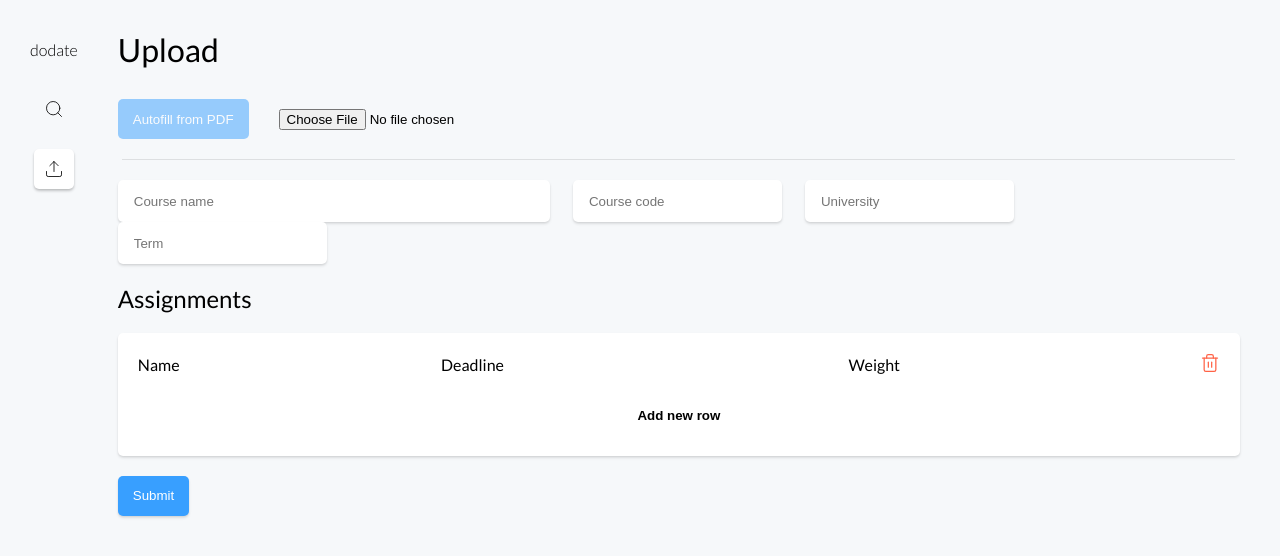
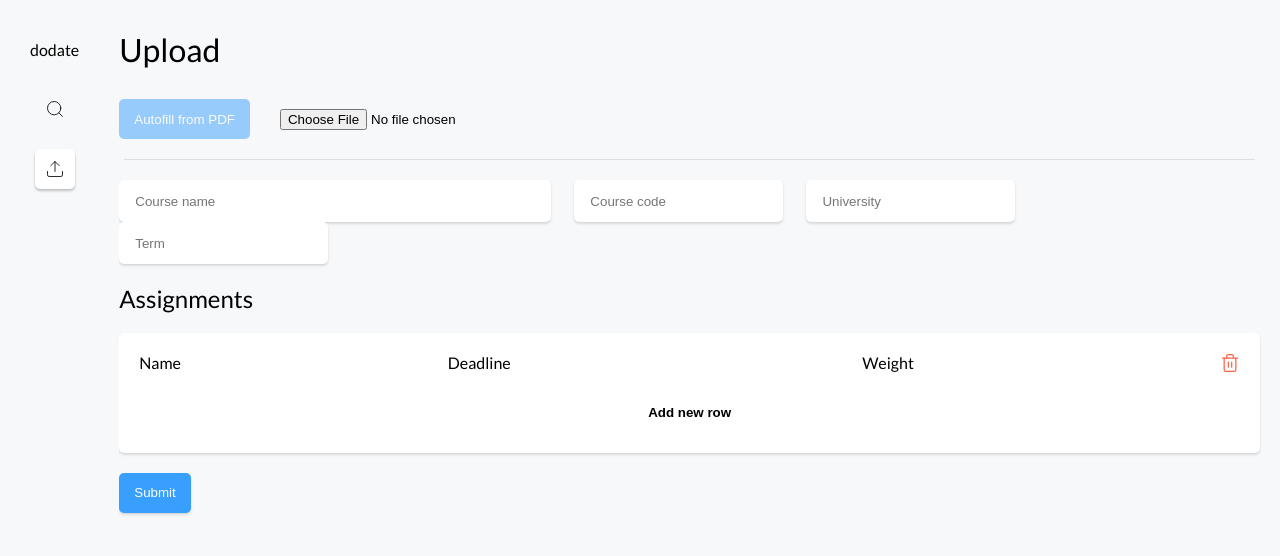
Before and after one commit to geotrieu/CH2020, a plain HTML site: page frontend/upload/index.html in a window 1280 px wide. Drawn offline with Linux system fonts and the light colour scheme.

Commit message:
minor styling changes

```diff
--- a/frontend/global.css
+++ b/frontend/global.css
@@ -14,6 +14,7 @@ body {
     background-color: var(--background-color);
     font-family: "Lato", sans-serif;
     font-weight: lighter;
+    overflow: hidden;
 }
 
 * {
@@ -58,7 +59,15 @@ select {
 }
 
 #title {
-    margin: 30px 0;
+    margin: 20px 0;
+    font-weight: bold;
+    padding: 10px 10px;
+    border-radius: var(--border-radius);
+    cursor: pointer;
+}
+
+#title:hover {
+    background-color: var(--hover-color);
 }
 
 .button {
@@ -81,13 +90,21 @@ select {
 
 #navWrapper,
 #page {
-    margin: 10px 20px;
+    margin: 10px;
+    margin-right: 20px;
 }
 
 #page {
     flex: 1;
     display: flex;
     flex-direction: column;
+    overflow-y: auto;
+    padding-bottom: 30px;
+    padding-top: 10px;
+    padding-right: 20px;
+    margin-right: 0;
+    margin-top: 0;
+    margin-bottom: 0;
 }
 
 #navWrapper {
@@ -103,7 +120,7 @@ select {
     transition: 0.2s;
 }
 
-#navWrapper #toSearch {
+#navWrapper #toSearchWrapper {
     margin-bottom: 20px;
 }
 
@@ -122,6 +139,5 @@ select {
     display: flex;
     flex-direction: row;
     margin-left: 10px;
-    margin-right: 20px;
-    margin-bottom: 20px;
+    height: 100%;
 }
--- a/frontend/upload/app.js
+++ b/frontend/upload/app.js
@@ -210,7 +210,7 @@ window.onload = function () {
       <td class="tableCell weight">
         <input class="tableInput percent" type="number" min="1" max="100" value="${weight}" />
       </td>
-      <td><img src="../assets/trash.svg" class="delete" /></td>
+      <td class="deleteCol"><img src="../assets/trash.svg" class="delete" /></td>
     `;
 
         document.getElementById("tableBody").appendChild(newEl);
--- a/frontend/upload/index.html
+++ b/frontend/upload/index.html
@@ -28,8 +28,8 @@
 
     <div id="contentWrapper">
       <div id="navWrapper">
-        <a href="../index.html"><p id="title">dodate</p></a>
-        <a href="../search/index.html">
+        <p id="title"><a href="../index.html">dodate</a></p>
+        <a id="toSearchWrapper" href="../search/index.html">
           <div class="navItem" id="toSearch">
             <svg xmlns="http://www.w3.org/2000/svg" width="20" height="20" viewBox="0 0 24 24" fill="none" stroke="currentColor" stroke-width="1" stroke-linecap="round" stroke-linejoin="round" class="icon-svg">
               <circle cx="11" cy="11" r="8"></circle>
@@ -77,7 +77,7 @@
                         <th class="nameHeading">Name</th>
                         <th class="deadlineHeading">Deadline</th>
                         <th class="weightHeading">Weight</th>
-                        <th><div id="deleteAll"><img src="../assets/trash.svg" /></div></th>
+                        <th class="deleteCol"><div id="deleteAll"><img src="../assets/trash.svg" /></div></th>
                       </tr>
 
                       <tbody id="tableBody"></tbody>
--- a/frontend/upload/style.css
+++ b/frontend/upload/style.css
@@ -107,17 +107,25 @@ hr {
     box-sizing: border-box;
 }
 
+#assignmentsTable .deleteCol {
+    padding: 0;
+}
+
 #assignmentsTable #deleteAll,
 #assignmentsTable .delete {
     cursor: pointer;
-    /* height: 43px;
-    width: 43px;
-    border-radius: var(--border-radius); */
+    border-radius: var(--border-radius);
+    padding: 10px;
 }
 
 #assignmentsTable #deleteAll:hover,
 #assignmentsTable .delete:hover {
     background-color: var(--hover-color);
+}
+
+#assignmentsTable #deleteAll img,
+#assignmentsTable .delete img{
+    display: block;
 }
 
 #assignmentsTable .percent {
```
Also changed, not shown: frontend/search/index.html (+2 -1 lines).
